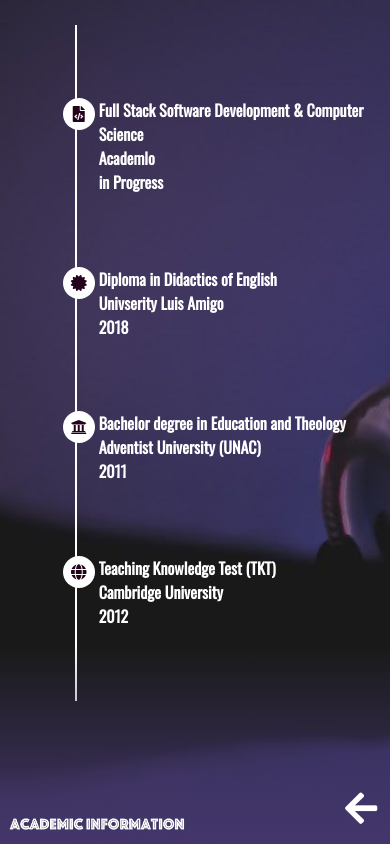
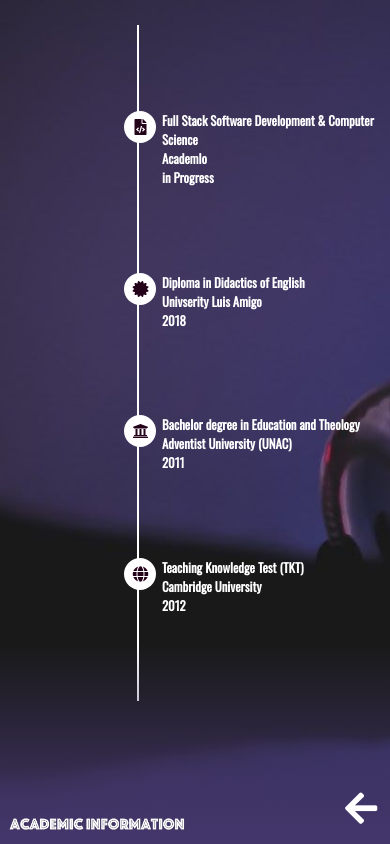
Before and after one commit to jayad23/ProfessionalPortfolio, a React (Create React App) app: page /academic in a window 390 px wide. Built offline with nearby package versions, Linux system fonts and the light colour scheme.

Commit message:
fixing 3

```diff
--- a/src/Styles/Academic.css
+++ b/src/Styles/Academic.css
@@ -98,50 +98,22 @@
     z-index: 1000;
 }
 
-@media screen and (max-width: 972px) {
-    #graduation{
-        width: 60%;
-    }
-}
+@media screen and (max-width: 550px) {
 
-@media screen and (max-width: 710px) {
     #graduation{
         display: none;
     }
 
     .academic-information{
-        right: 20%;
-
+        right: 0;
     }
-}
-
-@media screen and (max-width: 550px) {
-
-    .academic-information{
-        right: 13%;
-
-    }
-}
-
-@media screen and (max-width: 498px) {
-
-    .academic-information{
-        right: 0%;
-
-    }
-}
-
-@media screen and (max-width: 428px) {
-
-    .academic-information > ul > div > h4, h6{
-        font-size: 1rem;
-    }
-}
-
-@media screen and (max-width: 358px) {
 
     .academic-information > ul > div > h4, h6{
         margin-left: 9%;
-        font-size: 0.9rem;
+        font-size: 0.8rem;
+    }
+
+    .academic-information > ul > div > span{
+        left: -6%;
     }
 }
```
